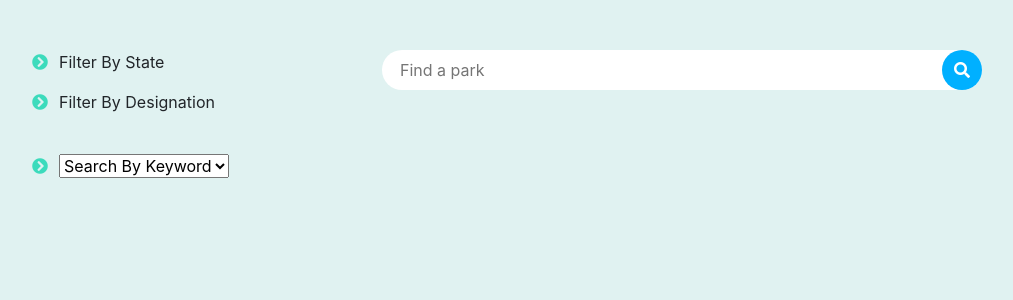
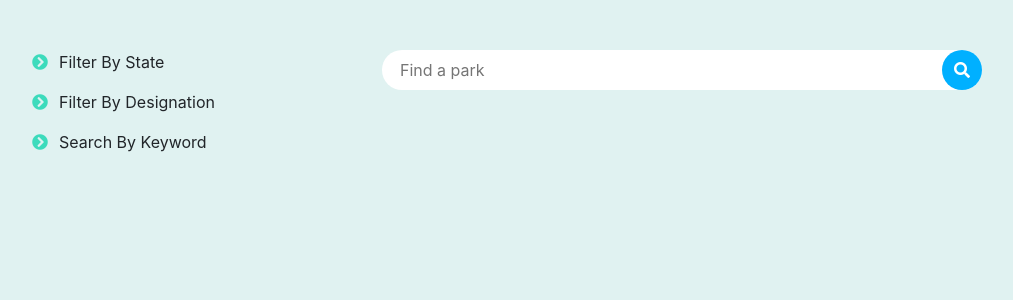
Before and after one commit to eunicornbread/NPSInfoKiosk, a React (Create React App) app: page /search in a window 1280 px wide. Shown: the top 300 px of the page, without its empty margins (18-1031 px from the left). Built offline with nearby package versions, Linux system fonts and the light colour scheme.

Commit message:
Convert search filtering

```diff
--- a/src/search.css
+++ b/src/search.css
@@ -158,9 +158,7 @@
 }
 
 .filter-option {
-	height: 400px;
 	background-color: white;
-	overflow-y: scroll;
 	display: none;
 	position: absolute;
 	z-index: 10;
@@ -179,3 +177,8 @@
         -ms-user-select: none;
             user-select: none;
 }
+
+#state-filter-option, #desig-filter-option {
+	height: 400px;
+	overflow-y: scroll;
+}
--- a/src/search.js
+++ b/src/search.js
@@ -23,6 +23,7 @@ class Search extends Component {
 		this.handleCollapse = this.handleCollapse.bind(this);
 		this.handleStateCollapse = this.handleStateCollapse.bind(this);
 		this.handleDesigCollapse = this.handleDesigCollapse.bind(this);
+		this.handleSearchCollapse = this.handleSearchCollapse.bind(this);
 
 		// convert the json file to key value pair
 		var map = new Map();
@@ -45,6 +46,10 @@ class Search extends Component {
 
 			if (!document.getElementById('desig-filter-wrapper').contains(event.target)) {
 				document.getElementById('desig-filter-option').classList.remove('show');
+			}
+
+			if (!document.getElementById('search-filter-wrapper').contains(event.target)) {
+				document.getElementById('search-filter-option').classList.remove('show');
 			}
 		});
 	}
@@ -70,6 +75,14 @@ class Search extends Component {
 			document.getElementById('desig-filter-option').classList.remove('show');
 		} else {
 			document.getElementById('desig-filter-option').classList.add('show');
+		}
+	}
+
+	handleSearchCollapse(event) {
+		if (document.getElementById('search-filter-option').classList.contains('show')) {
+			document.getElementById('search-filter-option').classList.remove('show');
+		} else {
+			document.getElementById('search-filter-option').classList.add('show');
 		}
 	}
 
@@ -114,6 +127,7 @@ class Search extends Component {
 
 	handleSearchFilter(event) {
 		event.preventDefault();
+		document.getElementById('search-filter').innerHTML = event.target.getAttribute('data-search');
 		this.forceUpdate();
 	}
 
@@ -172,12 +186,15 @@ class Search extends Component {
 			}
 
 			// search by name or (default) keyword
+
 			var includeSearch = false;
-			if (document.getElementById('search-filter').value === "Search By Keyword") {
+			if (document.getElementById('search-filter') !== null
+				&& document.getElementById('search-filter').textContent === "Search By Keyword") {
 				includeSearch = true;
 			}
 
-			if (document.getElementById('search-filter').value === "Search By Name") {
+			if (document.getElementById('search-filter') !== null
+				&& document.getElementById('search-filter').textContent === "Search By Name") {
 				if (element.fullName.toLowerCase().includes(
 							document.getElementById("search-input").value.toLowerCase())) {
 					includeSearch = true;
@@ -289,13 +306,21 @@ class Search extends Component {
 						</div>
 					</div>
 
-					<div>
+					<div className="filter-wrapper" id="search-filter-wrapper" onClick={ this.handleSearchCollapse }>
 						<i className="fas fa-chevron-circle-right collapse-icon"></i>
-						<select className="filter-button search-filter-button mt-4"
-								id="search-filter" onChange={ this.handleSearchFilter } >
-							<option className="dropdown-item">Search By Keyword</option>
-							<option className="dropdown-item">Search By Name</option>
-						</select>
+						<div className="filter-button search-filter-button">
+							<p className="noselect" id="search-filter">Search By Keyword</p>
+						</div>
+						<div className="filter-option search-filter-option" id="search-filter-option">
+							<div className="dropdown-item" onClick={ this.handleSearchFilter }
+																		data-search="Search By Keyword">
+								<p data-search="Search By Keyword">Search By Keyword</p>
+							</div>
+							<div className="dropdown-item" onClick={ this.handleSearchFilter }
+																		data-search="Search By Name">
+								<p data-search="Search By Name">Search By Name</p>
+							</div>
+						</div>
 					</div>
 				</div>
 
```
